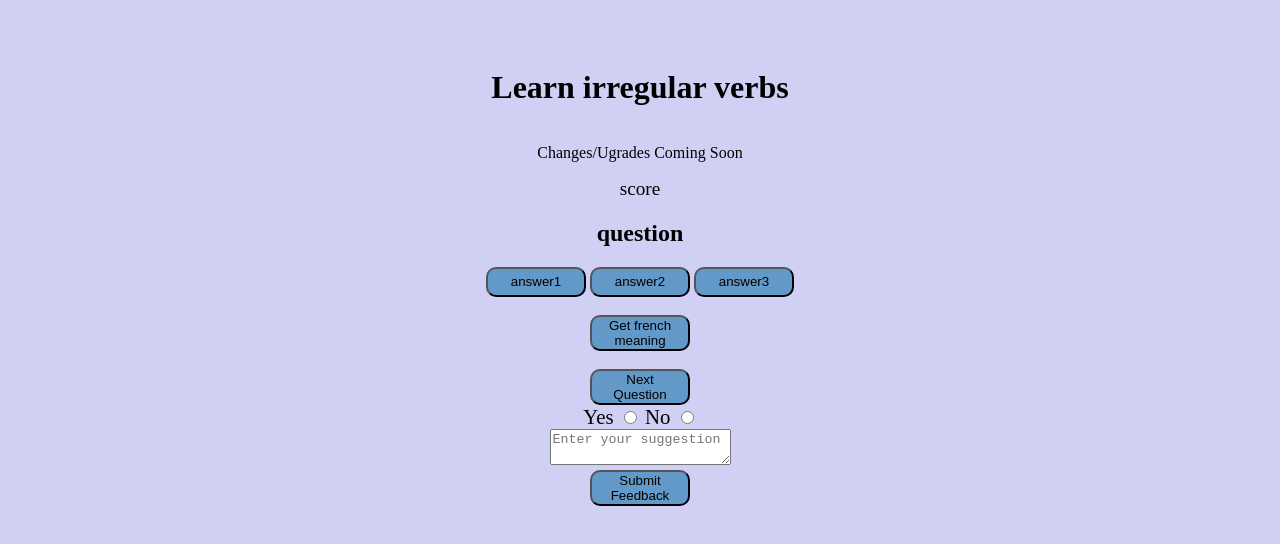
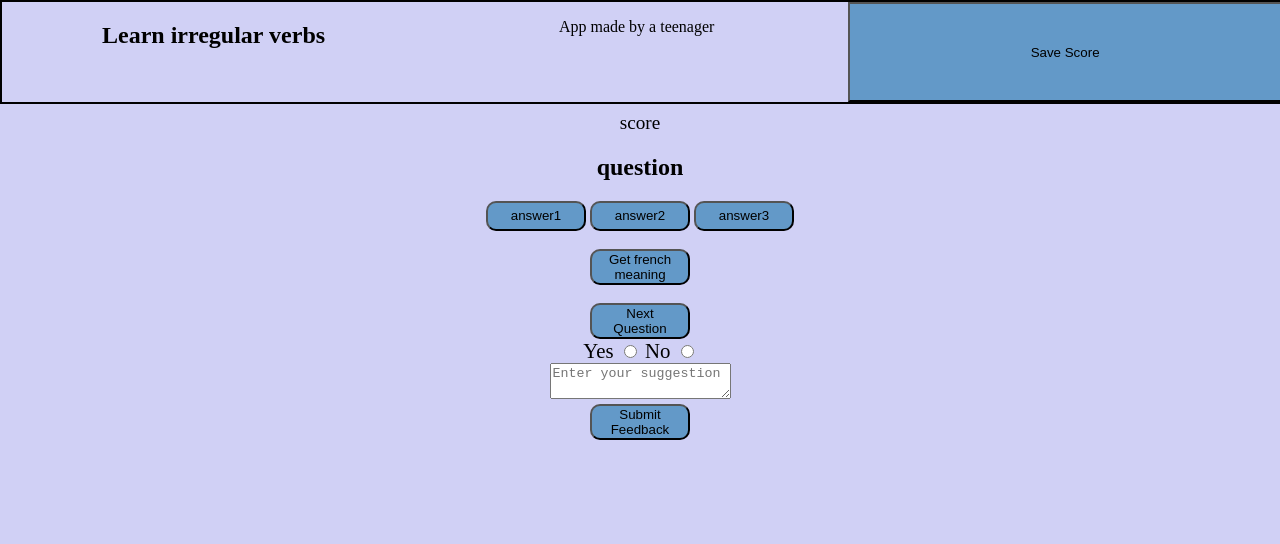
Before and after one commit to MrKtheNOob/Bamba-sApp, a plain HTML site: page frontend/index.html in a window 1280 px wide. Drawn offline with Linux system fonts and the light colour scheme; no server answers.

Commit message:
UI change

```diff
--- a/frontend/index.html
+++ b/frontend/index.html
@@ -13,6 +13,7 @@
                 background-color: rgb(208, 208, 245);
                 padding: 40px;
                 justify-content: center;
+                margin: 0;
             }
             button {
                 border-radius: 10px;
@@ -25,12 +26,30 @@
             #score{
                 font-size: 1.2em;
             }
-
+            nav{
+                display: flex;
+                border: 2px solid black;
+                position: fixed; /* Sticks the div to the top */
+                height: 100px;
+                top: 0; /* Position at the very top */
+                left: 0; /* Position at the very left */
+                width: 100%; /* Full width */
+                z-index: 1000; /* Ensure it stays on top of other content */
+            }
+            nav *{
+                width: 100%;
+                border-radius: 0%;
+            }
         </style>
     </head>
     <body>
-        <h1>Learn irregular verbs</h1>
-        <p>Changes/Ugrades Coming Soon</p>
+        <nav>
+            <h1>Learn irregular verbs</h1>
+            <p>App made by a teenager</p>
+            <button id="Save-score-btn">Save Score</button>
+        </nav>
+
+        <br><br><br><br>
         <div>
             <!-- the phrase shoud show up in this h2  and loaded by the server at enpoint givequestion
     -->     <span id="score">score</span>
```
